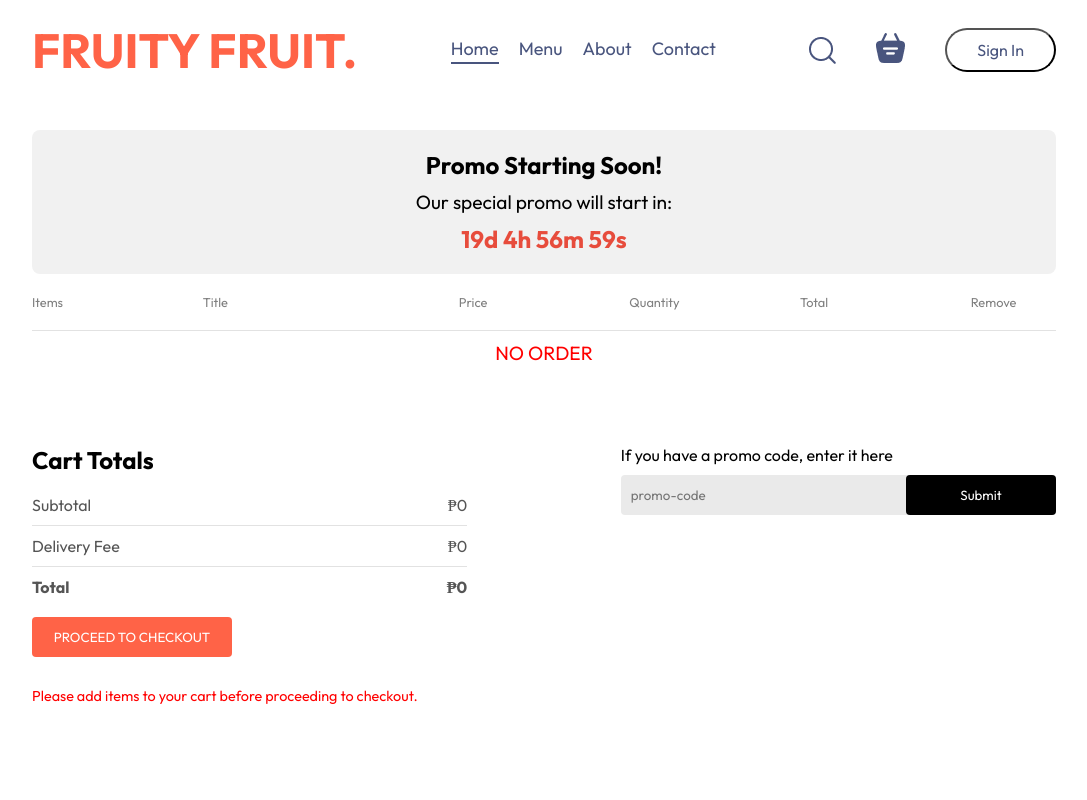
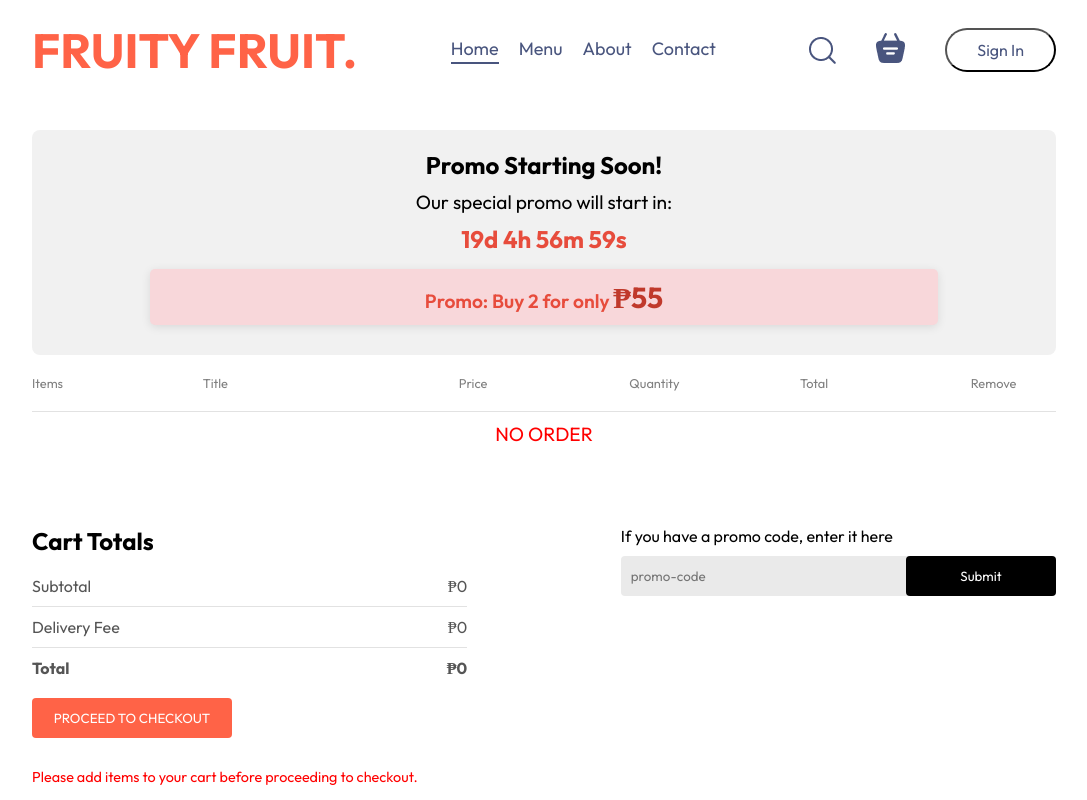
Before and after one commit to oliversensei/fruity-fruit, a React (Create React App) app: page /cart in a window 1280 px wide. Shown: the top 800 px of the page, without its empty margins (96-1183 px from the left). Built offline with nearby package versions, Linux system fonts and the light colour scheme.

Commit message:
Add files via upload

```diff
--- a/src/pages/Cart/Cart.css
+++ b/src/pages/Cart/Cart.css
@@ -127,3 +127,22 @@
     font-weight: bold;
     color: #e74c3c;
 }
+.promo-text {
+    font-size: 1.4em;
+    color: #e74c3c;
+    margin-top: 15px;
+    font-weight: 600;
+    text-align: center;
+    padding: 10px;
+    border-radius: 5px;
+    background-color: #f8d7da;
+    box-shadow: 0 2px 10px rgba(0, 0, 0, 0.1);
+    max-width: 80%;
+    margin-left: auto;
+    margin-right: auto;
+}
+.promo-text span {
+    font-size: 1.5em;
+    font-weight: bold;
+    color: #c0392b;
+}
--- a/src/pages/Cart/Cart.jsx
+++ b/src/pages/Cart/Cart.jsx
@@ -57,6 +57,8 @@ const Cart = () => {
         <div className='promo-countdown'>
           <span>{countdown}</span>
         </div>
+        <p className='promo-text'>Promo: Buy 2 for only <span>₱55</span></p> {/* Added span for the price */}
+
       </div>
 
       <div className='cart-items'>
```
